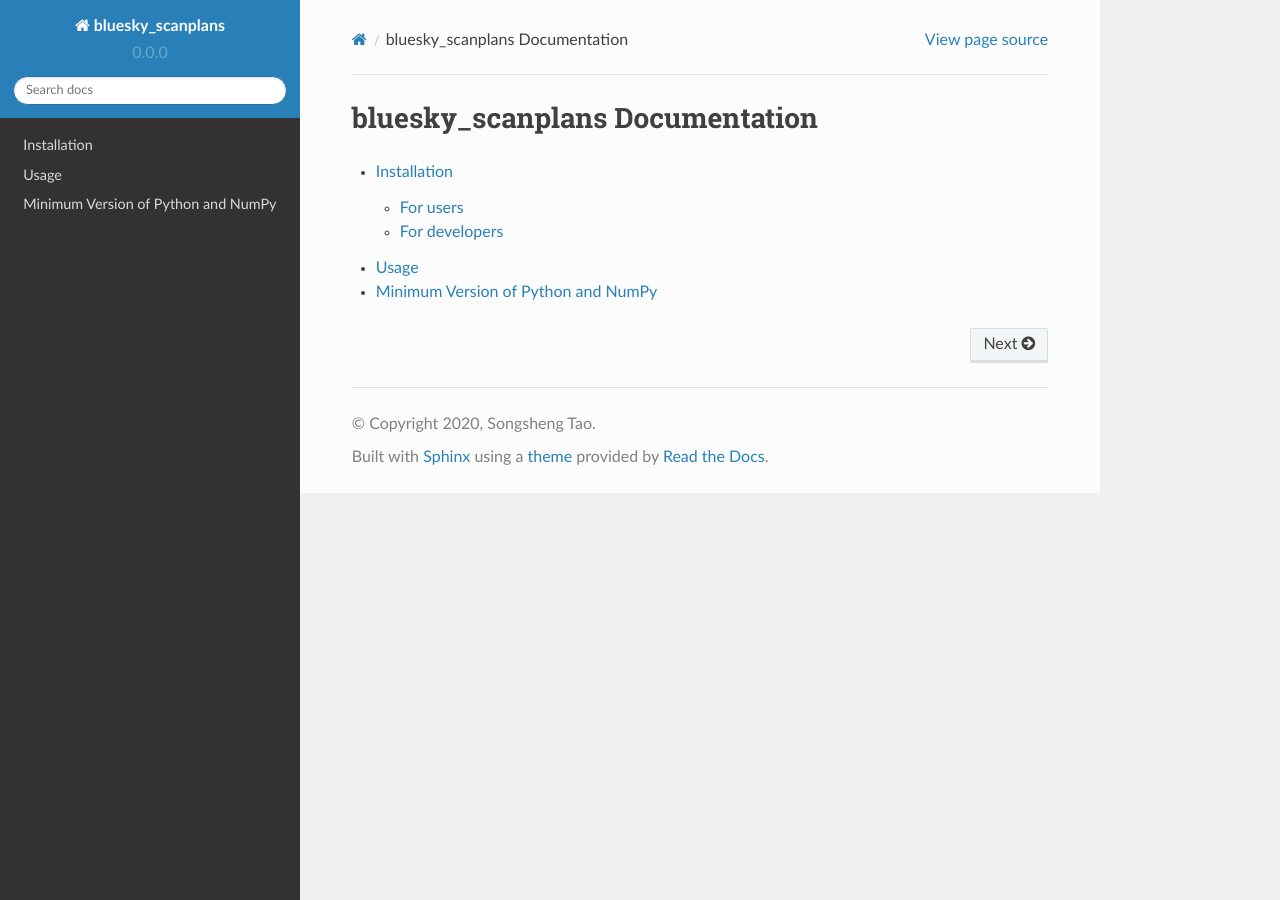
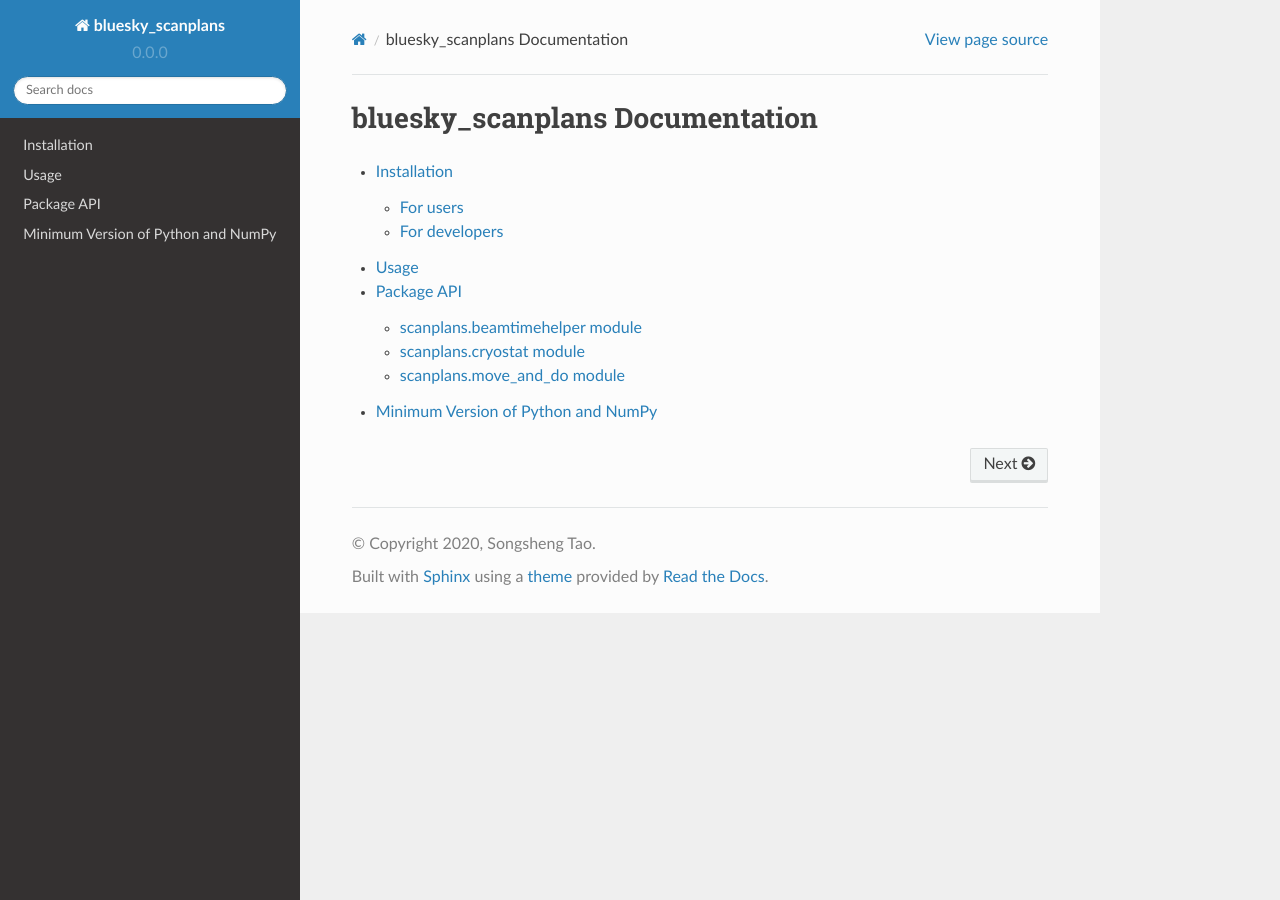
Before and after one commit to st3107/bluesky_scanplans, a Sphinx documentation site: the page built from docs/source/index.rst, in a window 1280 px wide. Built offline with Sphinx 7.4.7 and the Read the Docs theme 2.0.0, drawn with Linux system fonts in a browser that asks for light colours.

Commit message:
DOC: built autodoc

```diff
--- /dev/null
+++ b/docs/source/api/scanplans.rst
@@ -0,0 +1,20 @@
+scanplans package
+=================
+
+scanplans.beamtimehelper module
+-------------------------------
+.. automodule:: scanplans.beamtimehelper
+    :members: BeamtimeHelper
+    :show-inheritance:
+
+scanplans.cryostat module
+-------------------------
+.. automodule:: scanplans.cryostat
+    :members: cryostat_plan
+    :show-inheritance:
+
+scanplans.move_and_do module
+----------------------------
+.. automodule:: scanplans.move_and_do
+    :members: move_and_do_many
+    :show-inheritance:
--- a/docs/source/index.rst
+++ b/docs/source/index.rst
@@ -6,4 +6,5 @@ bluesky_scanplans Documentation
 
    installation
    usage
+   Package API <api/scanplans.rst>
    min_versions
```
